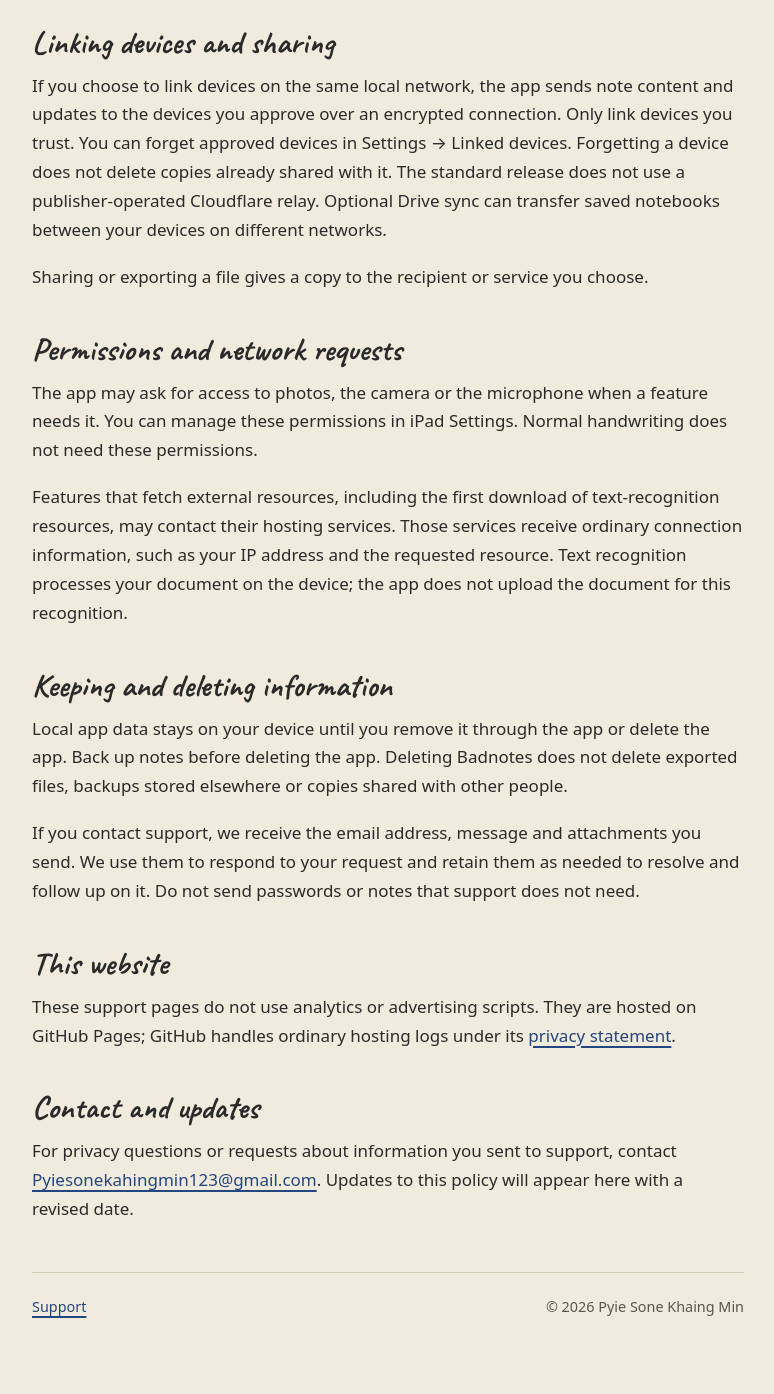
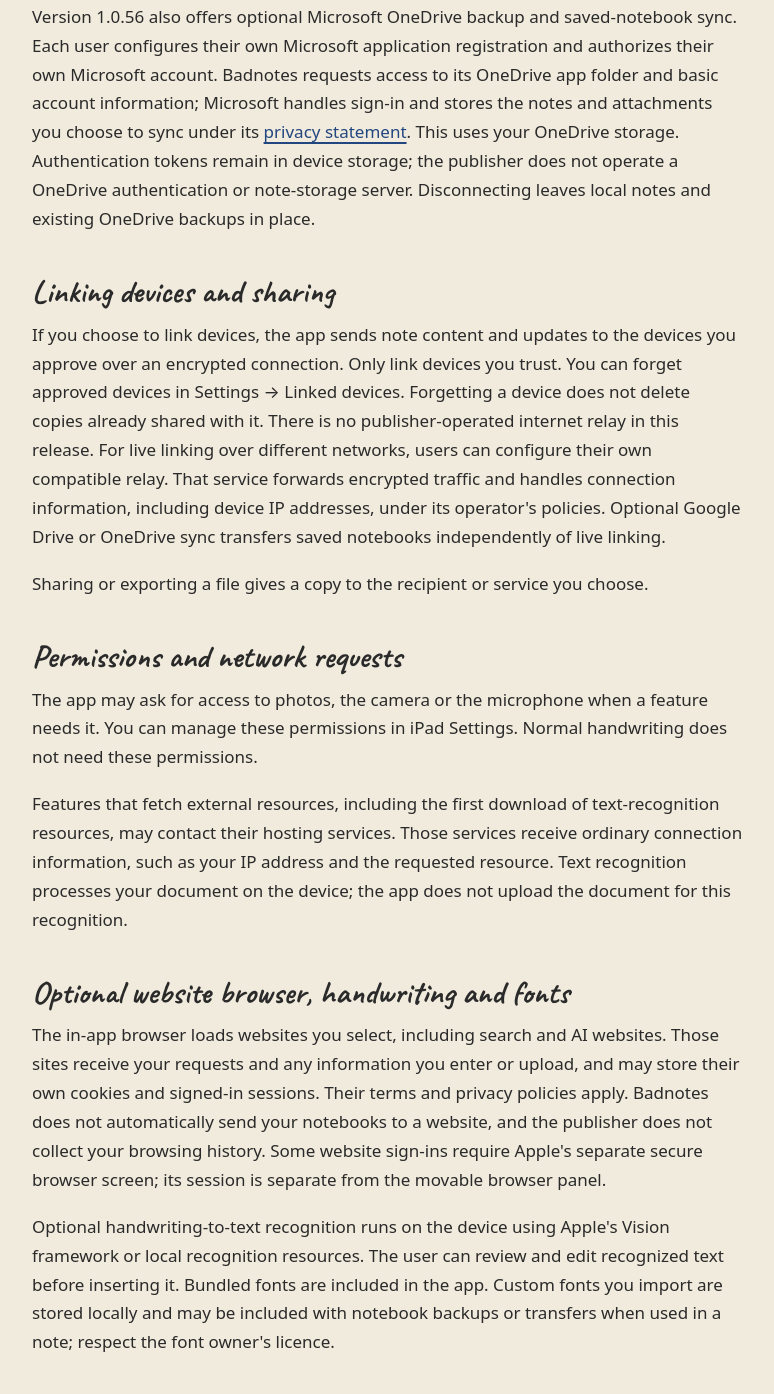
Before and after one commit to Pskm12E/badnotes-support, a plain HTML site: page privacy.html in a window 1280 px wide. Shown: the part 1372-2766 px from the top of the page, without its empty margins (252-1026 px from the left). Before the commit the page ends 2727 px from the top, so only its background shows below. Drawn offline with Linux system fonts and the light colour scheme.

Commit message:
Update Badnotes 1.0.56 support and privacy information

```diff
--- a/privacy.html
+++ b/privacy.html
@@ -14,7 +14,7 @@
     <nav aria-label="Support"><a href="index.html">Badnotes Notebook support</a></nav>
     <h1>Privacy policy</h1>
     <p class="intro">Badnotes Notebook for iPad</p>
-    <p class="meta">Last updated: 24 October 2026</p>
+    <p class="meta">Last updated: 27 October 2026</p>
     <p>This policy describes the iPad app published by <strong>Pyie Sone Khaing Min</strong>. You can use its local note-taking features without an account. The app does not include advertising or third-party analytics.</p>
 
     <h2>Your notes stay on your device</h2>
@@ -25,14 +25,18 @@
     <p>Version 1.0.27 works without Google Drive sign-in or cloud sync. From version 1.0.28 onward, setup lets you choose to keep notes only on this device or also back up and sync through your own Google Drive. Local-only is the default. Notes are not uploaded to Drive unless you choose that option and authorize Google access.</p>
     <p>Optional Google Drive backup uses storage in the Google account you connect. Badnotes requests access to the files it creates and basic account information to display the connected account. Sign-in credentials and tokens are handled by Google sign-in and device storage, not by a publisher-operated sign-in server. Google processes account and service information under its <a href="https://policies.google.com/privacy">privacy policy</a>. You can turn sync off or disconnect in Settings → Cloud &amp; Backup. Disconnecting keeps local notes and does not delete existing Drive backups. Saved notebook changes sync when the devices are online; this does not stream handwriting live.</p>
     <p>When you enable Drive backup, your saved notebook content, including inserted photos or videos, and the app's device identifiers used to coordinate sync are stored in your Google Drive. Google Sign-In may retain your account identifier to record your authorization and process your IP address, including an approximate location inferred from it, for fraud prevention. These functions support authentication, security and your chosen backups; Badnotes does not use them for advertising or cross-app tracking.</p>
+    <p>Version 1.0.56 also offers optional Microsoft OneDrive backup and saved-notebook sync. Each user configures their own Microsoft application registration and authorizes their own Microsoft account. Badnotes requests access to its OneDrive app folder and basic account information; Microsoft handles sign-in and stores the notes and attachments you choose to sync under its <a href="https://privacy.microsoft.com/privacystatement">privacy statement</a>. This uses your OneDrive storage. Authentication tokens remain in device storage; the publisher does not operate a OneDrive authentication or note-storage server. Disconnecting leaves local notes and existing OneDrive backups in place.</p>
 
     <h2>Linking devices and sharing</h2>
-    <p>If you choose to link devices on the same local network, the app sends note content and updates to the devices you approve over an encrypted connection. Only link devices you trust. You can forget approved devices in Settings → Linked devices. Forgetting a device does not delete copies already shared with it. The standard release does not use a publisher-operated Cloudflare relay. Optional Drive sync can transfer saved notebooks between your devices on different networks.</p>
+    <p>If you choose to link devices, the app sends note content and updates to the devices you approve over an encrypted connection. Only link devices you trust. You can forget approved devices in Settings → Linked devices. Forgetting a device does not delete copies already shared with it. There is no publisher-operated internet relay in this release. For live linking over different networks, users can configure their own compatible relay. That service forwards encrypted traffic and handles connection information, including device IP addresses, under its operator's policies. Optional Google Drive or OneDrive sync transfers saved notebooks independently of live linking.</p>
     <p>Sharing or exporting a file gives a copy to the recipient or service you choose.</p>
 
     <h2>Permissions and network requests</h2>
     <p>The app may ask for access to photos, the camera or the microphone when a feature needs it. You can manage these permissions in iPad Settings. Normal handwriting does not need these permissions.</p>
     <p>Features that fetch external resources, including the first download of text-recognition resources, may contact their hosting services. Those services receive ordinary connection information, such as your IP address and the requested resource. Text recognition processes your document on the device; the app does not upload the document for this recognition.</p>
+    <h2>Optional website browser, handwriting and fonts</h2>
+    <p>The in-app browser loads websites you select, including search and AI websites. Those sites receive your requests and any information you enter or upload, and may store their own cookies and signed-in sessions. Their terms and privacy policies apply. Badnotes does not automatically send your notebooks to a website, and the publisher does not collect your browsing history. Some website sign-ins require Apple's separate secure browser screen; its session is separate from the movable browser panel.</p>
+    <p>Optional handwriting-to-text recognition runs on the device using Apple's Vision framework or local recognition resources. The user can review and edit recognized text before inserting it. Bundled fonts are included in the app. Custom fonts you import are stored locally and may be included with notebook backups or transfers when used in a note; respect the font owner's licence.</p>
 
     <h2>Keeping and deleting information</h2>
     <p>Local app data stays on your device until you remove it through the app or delete the app. Back up notes before deleting the app. Deleting Badnotes does not delete exported files, backups stored elsewhere or copies shared with other people.</p>
```
